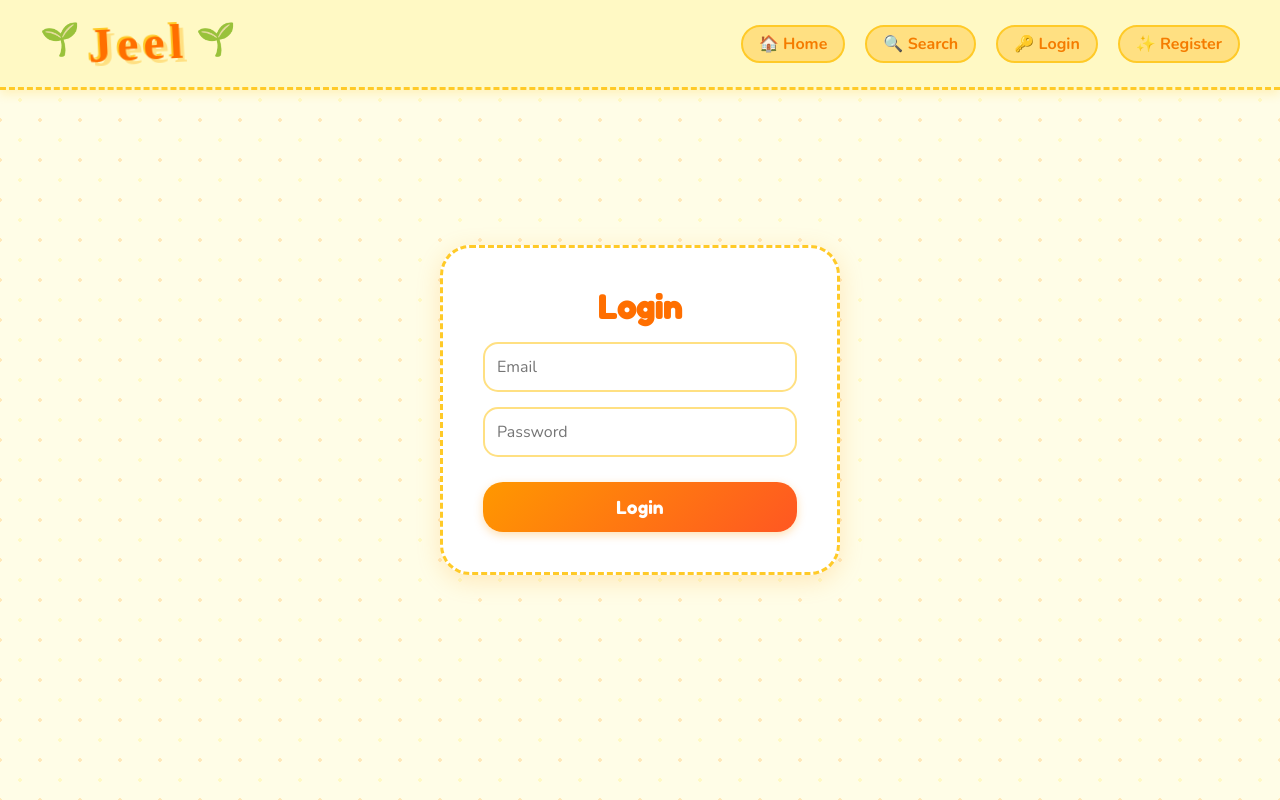
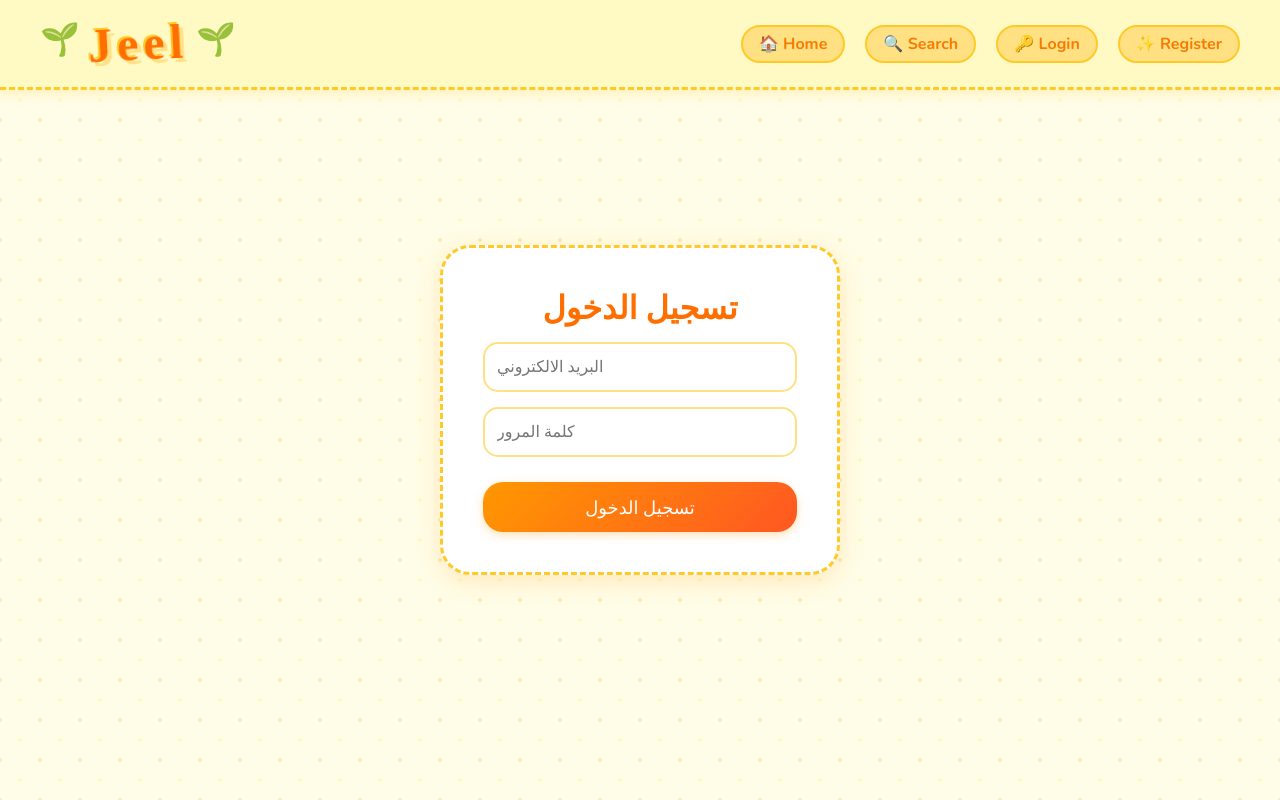
Before and after one commit to Nouf2027/Portfolio-Project, a React (Create React App) app in the folder Stage 4/frontend/: page /login in a window 1280 px wide. Built offline with nearby package versions, Linux system fonts and the light colour scheme; a web font is replaced by a local one.

Commit message:
Change login page text to Arabic

```diff
--- a/Stage 4/frontend/src/pages/Login.jsx
+++ b/Stage 4/frontend/src/pages/Login.jsx
@@ -12,31 +12,31 @@ function Login() {
       const res = await API.post('/auth/login', { email, password });
       localStorage.setItem('token', res.data.token);
       localStorage.setItem('user', JSON.stringify(res.data.user));
-      alert('Login successful!');
+      alert('تم تسجيل الدخول بنجاح');
       window.location.href = '/';
     } catch (err) {
-      setError('Invalid email or password');
+      setError('البريد الالكتروني او كلمة المرور غير صحيحة');
     }
   };
 
   return (
     <div className="login-page">
       <form className="login-form" onSubmit={handleSubmit}>
-        <h2>Login</h2>
+        <h2>تسجيل الدخول</h2>
         {error && <p style={{color: 'red'}}>{error}</p>}
         <input
           type="email"
-          placeholder="Email"
+          placeholder="البريد الالكتروني"
           value={email}
           onChange={(e) => setEmail(e.target.value)}
         />
         <input
           type="password"
-          placeholder="Password"
+          placeholder="كلمة المرور"
           value={password}
           onChange={(e) => setPassword(e.target.value)}
         />
-        <button type="submit">Login</button>
+        <button type="submit">تسجيل الدخول</button>
       </form>
     </div>
   );
```
